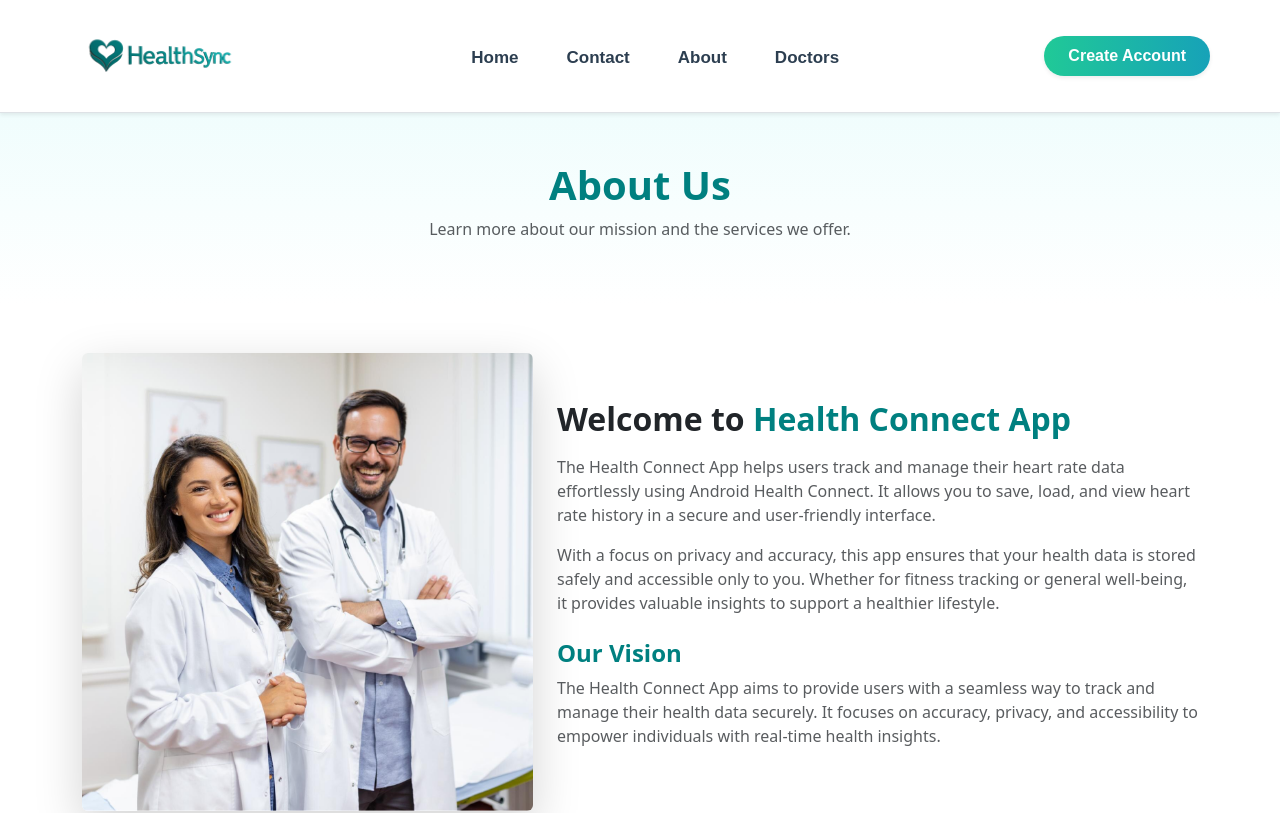
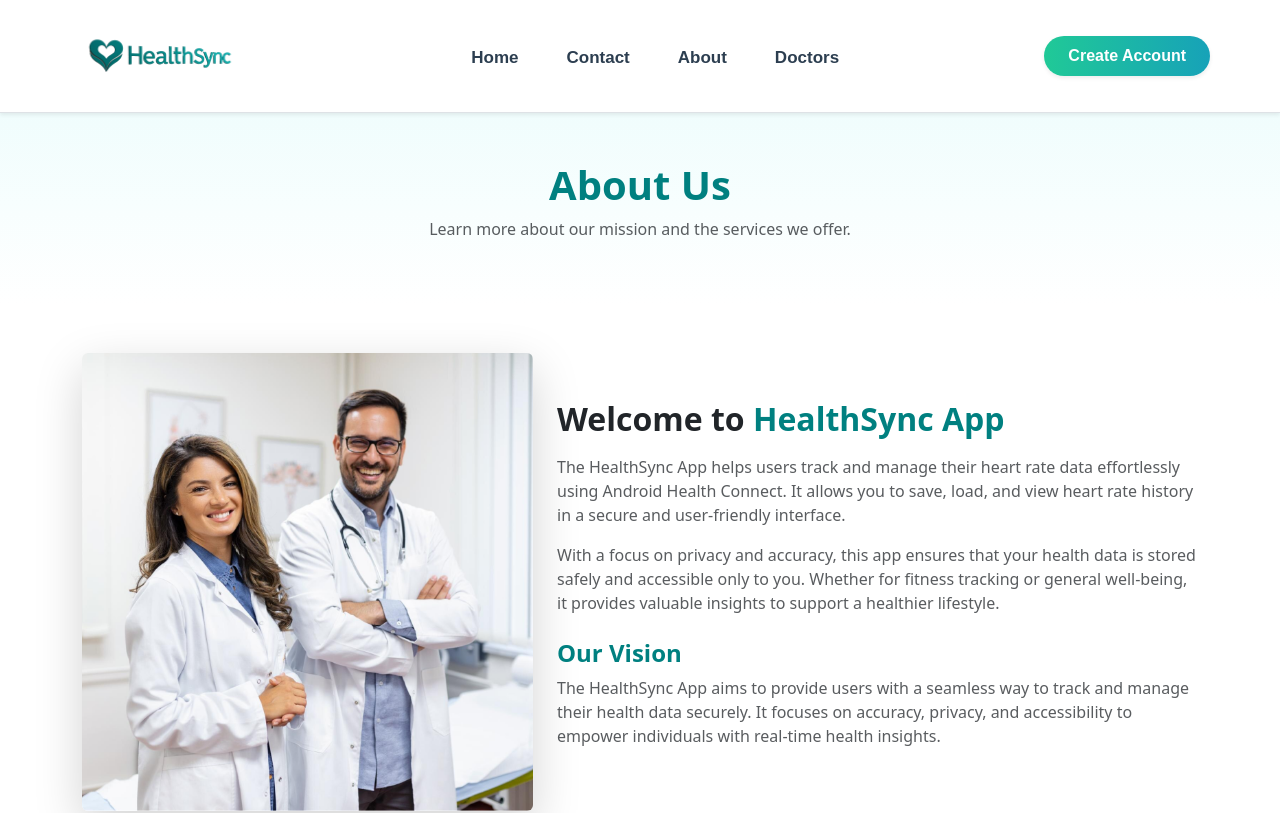
Before and after one commit to Infra-Ninjas/Front-End, a React (Vite) app: page /about in a window 1280 px wide. Shown: the top 813 px of the page. Built offline with nearby package versions, Linux system fonts and the light colour scheme; no server answers.

Commit message:
about page changes

```diff
--- a/src/pages/About.jsx
+++ b/src/pages/About.jsx
@@ -28,9 +28,9 @@ const About = () => {
             </div>
             {/* Text Section */}
             <div className="col-md-7">
-              <h2 className="fw-bold mb-3 text-dark">Welcome to <span style={{ color: "#008080" }}>Health Connect App</span></h2>
+              <h2 className="fw-bold mb-3 text-dark">Welcome to <span style={{ color: "#008080" }}>HealthSync App</span></h2>
               <p className="text-muted">
-                The Health Connect App helps users track and manage their heart rate data effortlessly using Android Health Connect.
+                The HealthSync App helps users track and manage their heart rate data effortlessly using Android Health Connect.
                 It allows you to save, load, and view heart rate history in a secure and user-friendly interface.
               </p>
               <p className="text-muted">
@@ -39,7 +39,7 @@ const About = () => {
               </p>
               <h4 className="fw-bold mt-4" style={{ color: "#008080" }}>Our Vision</h4>
               <p className="text-muted">
-                The Health Connect App aims to provide users with a seamless way to track and manage their health data securely.
+                The HealthSync App aims to provide users with a seamless way to track and manage their health data securely.
                 It focuses on accuracy, privacy, and accessibility to empower individuals with real-time health insights.
               </p>
             </div>
```
